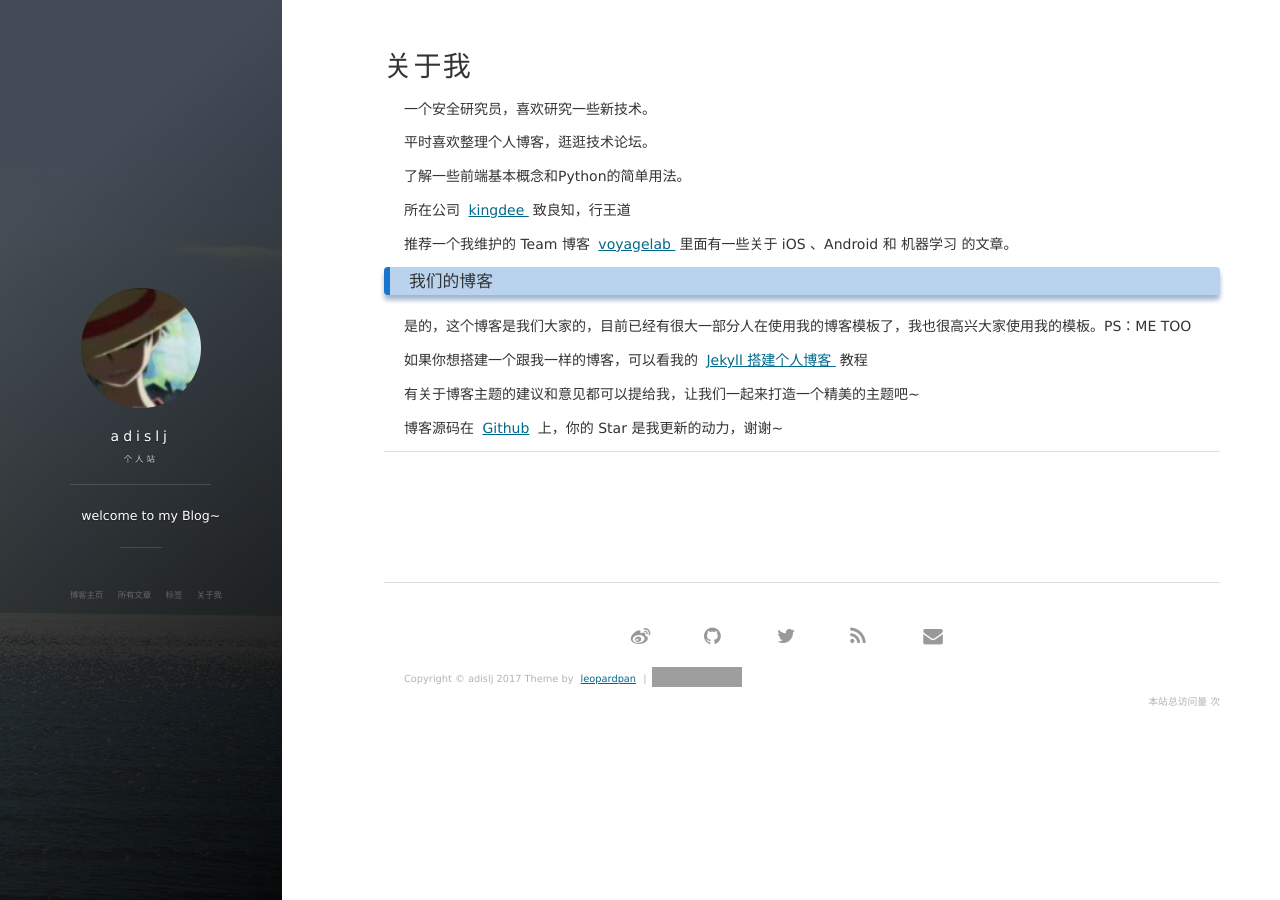
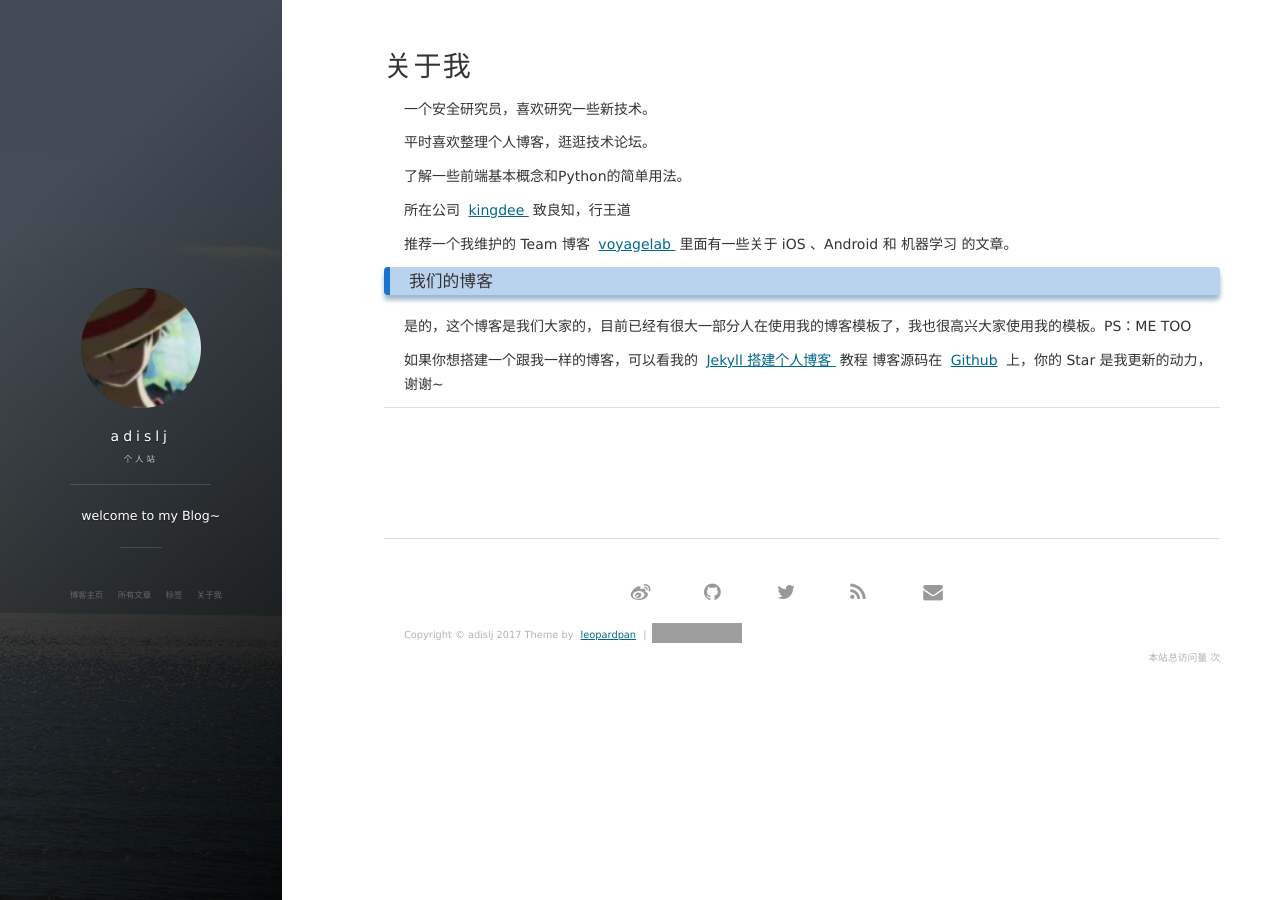
Before and after one commit to adislj/adislj.github.io, a Jekyll site: the page built from about.md, in a window 1280 px wide. Built offline with Jekyll 4.4.1, drawn with Linux system fonts in a browser that asks for light colours; nearby versions of some CDN libraries; comment, search, counter and statistics services are not loaded; grey boxes are pictures that could not be loaded.

Commit message:
about Me

```diff
--- a/about.md
+++ b/about.md
@@ -20,8 +20,6 @@ title: 关于我
 <a target="_blank" href="http://talkingdata.me/"> voyagelab </a>
 里面有一些关于 iOS 、Android 和 机器学习 的文章。
 
-<p>
-
 <h3> 我们的博客 </h3>
 
 <p>
@@ -31,22 +29,8 @@ title: 关于我
 <p>
 
 如果你想搭建一个跟我一样的博客，可以看我的
-<a href="/2016/10/jekyll_tutorials1/"> Jekyll 搭建个人博客 </a>
-教程
-
-<p>
-
-有关于博客主题的建议和意见都可以提给我，让我们一起来打造一个精美的主题吧~
-
-<p>
+<a href="/2016/10/jekyll_tutorials1/"> Jekyll 搭建个人博客 </a>教程
 
 博客源码在 <a target="_blank" href='https://github.com/leopardpan/leopardpan.github.io/'>Github</a> 上，你的 Star 是我更新的动力，谢谢~
 
-<p>
-
-<p>
-
-<p>
-
-
 {% include comments.html %}
```
